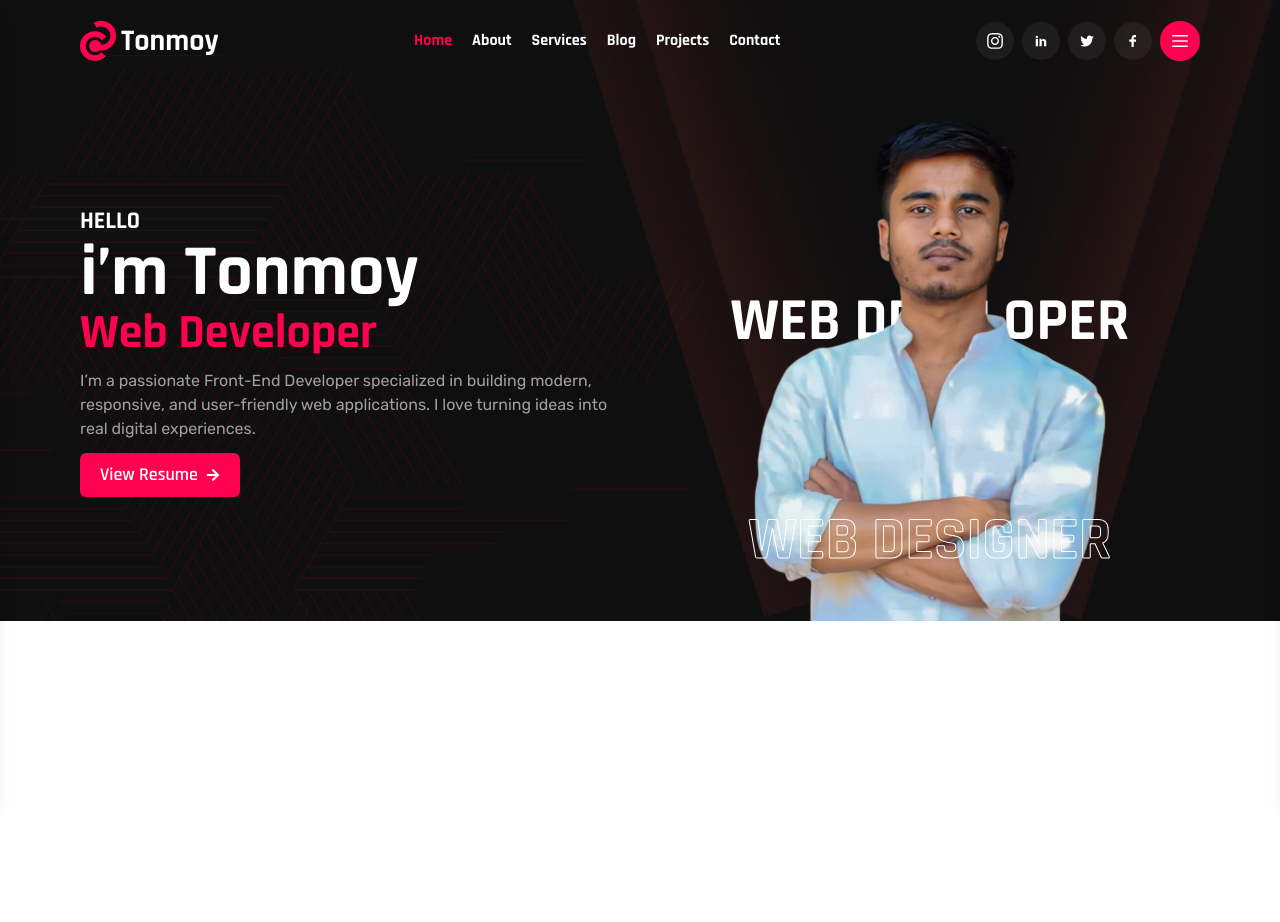
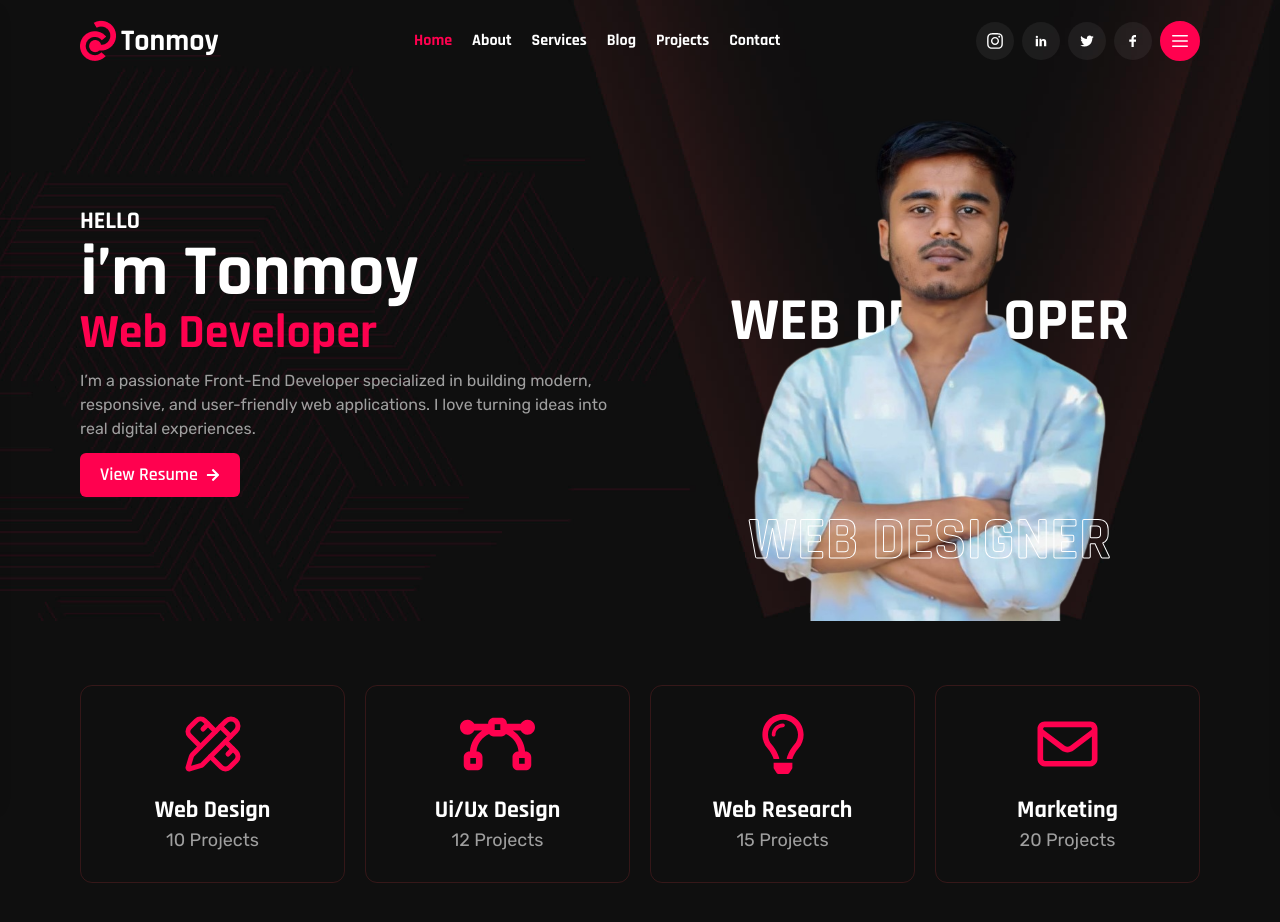
Before and after one commit to tonmoybosunia24/Portfolio-Client, a React (Vite) app: page / in a window 1280 px wide. Shown: the top 922 px of the page. Before the commit the page ends 800 px from the top, so only its background shows below. Built offline with nearby package versions, Linux system fonts and the light colour scheme; no server answers.

Commit message:
Services Section Complete

```diff
--- a/package.json
+++ b/package.json
@@ -10,6 +10,11 @@
     "preview": "vite preview"
   },
   "dependencies": {
+    "@fortawesome/fontawesome-svg-core": "^7.0.1",
+    "@fortawesome/free-brands-svg-icons": "^7.0.1",
+    "@fortawesome/free-regular-svg-icons": "^7.0.1",
+    "@fortawesome/free-solid-svg-icons": "^7.0.1",
+    "@fortawesome/react-fontawesome": "^3.0.2",
     "@tailwindcss/vite": "^4.1.13",
     "firebase": "^12.2.1",
     "motion": "^12.23.12",
--- a/src/Pages/Home/Home/Home.jsx
+++ b/src/Pages/Home/Home/Home.jsx
@@ -1,10 +1,12 @@
 import Header from "../../Shared/Header";
+import Services from "../Services/Services";
 
 const Home = () => {
 
        return (
-              <main>
+              <main className="bg-dark-gray-1">
                      <Header></Header>
+                     <Services></Services>
               </main>
        );
 };
--- /dev/null
+++ b/src/Pages/Home/Services/Services.jsx
@@ -0,0 +1,62 @@
+import { FontAwesomeIcon } from "@fortawesome/react-fontawesome";
+import { faBezierCurve } from "@fortawesome/free-solid-svg-icons";
+import { FaRegLightbulb } from "react-icons/fa";
+import { LuPencilRuler } from "react-icons/lu";
+import { faEnvelope } from "@fortawesome/free-regular-svg-icons";
+
+const Services = () => {
+       return (
+              /* -------------------Services Section------------------ */
+              <section className="section sectionPadding">
+                     {/* ---------------Service Section Container------------- */}
+                     <div className="flex flex-col md:flex-row lg:flex-row justify-between items-center gap-5">
+                            {/* ----------------Web Design Service--------------- */}
+                            <div className="w-full flex flex-col gap-5 justify-center items-center text-center border border-rose-red rounded-xl py-7">
+                                   <LuPencilRuler className="text-pink-red text-6xl md:text-4xl lg:text-6xl" />
+                                   <div>
+                                          <div className="relative group">
+                                                 <h3 className="font-bold text-2xl md:text-xl lg:text-2xl text-white hover:text-pink-red">Web Design</h3>
+                                                 <div className="w-0 h-0.5 absolute left-0 bottom-0 bg-pink-red transition-all duration-300 group-hover:w-full"></div>
+                                          </div>
+                                          <p className="font-Rubik text-gray text-lg">10 Projects</p>
+                                   </div>
+                            </div>
+                            {/* ---------------Ui/Ux Design Service-------------- */}
+                            <div className="w-full flex flex-col gap-5 justify-center items-center text-center border border-rose-red rounded-xl py-7">
+                                   <FontAwesomeIcon className="text-pink-red text-6xl md:text-4xl lg:text-6xl" icon={faBezierCurve} />
+                                   <div>
+                                          <div className="relative group">
+                                                 <h3 className="font-bold text-2xl md:text-xl lg:text-2xl text-white hover:text-pink-red">Ui/Ux Design</h3>
+                                                 <div className="w-0 h-0.5 absolute left-0 bottom-0 bg-pink-red transition-all duration-300 group-hover:w-full"></div>
+                                          </div>
+                                          <p className="font-Rubik text-gray text-lg">12 Projects</p>
+                                   </div>
+                            </div>
+                            {/* ---------------Web Research Service-------------- */}
+                            <div className="w-full flex flex-col gap-5 justify-center items-center text-center border border-rose-red rounded-xl py-7">
+                                   <FaRegLightbulb className="text-pink-red text-6xl md:text-4xl lg:text-6xl" />
+                                   <div>
+                                          <div className="relative group">
+                                                 <h3 className="font-bold text-2xl md:text-xl lg:text-2xl text-white hover:text-pink-red">Web Research</h3>
+                                                 <div className="w-0 h-0.5 absolute left-0 bottom-0 bg-pink-red transition-all duration-300 group-hover:w-full"></div>
+                                          </div>
+                                          <p className="font-Rubik text-gray text-lg">15 Projects</p>
+                                   </div>
+                            </div>
+                            {/* ----------------Marketing Service--------------- */}
+                            <div className="w-full flex flex-col gap-5 justify-center items-center text-center border border-rose-red rounded-xl py-7">
+                                   <FontAwesomeIcon className="text-pink-red text-6xl md:text-4xl lg:text-6xl" icon={faEnvelope}></FontAwesomeIcon>
+                                   <div>
+                                          <div className="relative group">
+                                                 <h3 className="font-bold text-2xl md:text-xl lg:text-2xl text-white hover:text-pink-red">Marketing</h3>
+                                                 <div className="w-0 h-0.5 absolute left-0 bottom-0 bg-pink-red transition-all duration-300 group-hover:w-full"></div>
+                                          </div>
+                                          <p className="font-Rubik text-gray text-lg">20 Projects</p>
+                                   </div>
+                            </div>
+                     </div>
+              </section>
+       );
+};
+
+export default Services;
--- a/src/index.css
+++ b/src/index.css
@@ -12,6 +12,7 @@
        --color-red: #FF0003;
        --color-light-red: #FF494A;
        --color-pink-red: #FF014F;
+       --color-rose-red: #FF494A29;
        --color-dark-blue: #1F242E;
        --color-blue: #007AFF;
        --color-green: #48A133;
@@ -30,6 +31,14 @@
 /* -------------------Utility Classes----------------- */
 .section {
        @apply px-5 md:px-10 lg:px-20 lg:max-w-screen-2xl mx-auto
+}
+
+.sectionPadding {
+       @apply py-10 md:py-14 lg:py-16
+}
+
+.sectionPaddingBottom {
+       @apply pb-10 md:pb-14 lg:pb-16
 }
 
 /* ---------------------Text Stroke------------------- */
```
Also changed, not shown: 1 other file (tests, documents, lock files or other folders).
